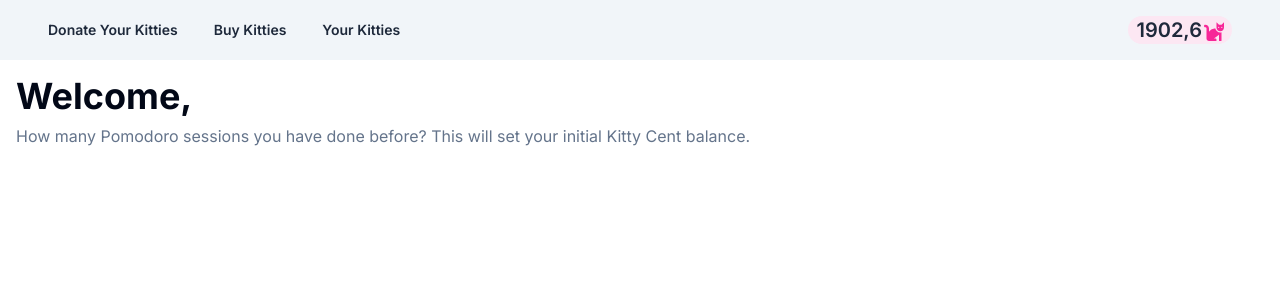
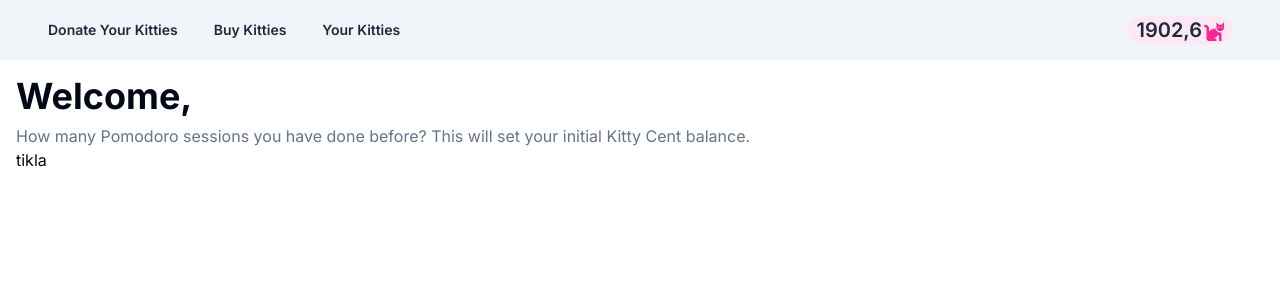
Before and after one commit to iyiolacak/betulekedibagisla, a Next.js app: page /register-pomodoro in a window 1280 px wide. Shown: the top 300 px of the page. Built offline with nearby package versions, Linux system fonts and the light colour scheme; no server answers.

Commit message:
Add button and link to register-pomodoro page

```diff
--- a/app/(donate)/register-pomodoro/page.tsx
+++ b/app/(donate)/register-pomodoro/page.tsx
@@ -1,4 +1,6 @@
+import { Button } from '@/components/ui/button';
 import { currentUser } from '@clerk/nextjs'
+import Link from 'next/link';
 import React from 'react'
 
 const RegisterPomodoro = async () => {
@@ -12,6 +14,7 @@ const RegisterPomodoro = async () => {
             <p className='text-muted-foreground mt-2'>
                 How many Pomodoro sessions you have done before? This will set your initial Kitty Cent balance.
             </p>
+            <Link href={"/cats"}>tikla</Link>
         </div>
         </>
   )
```
